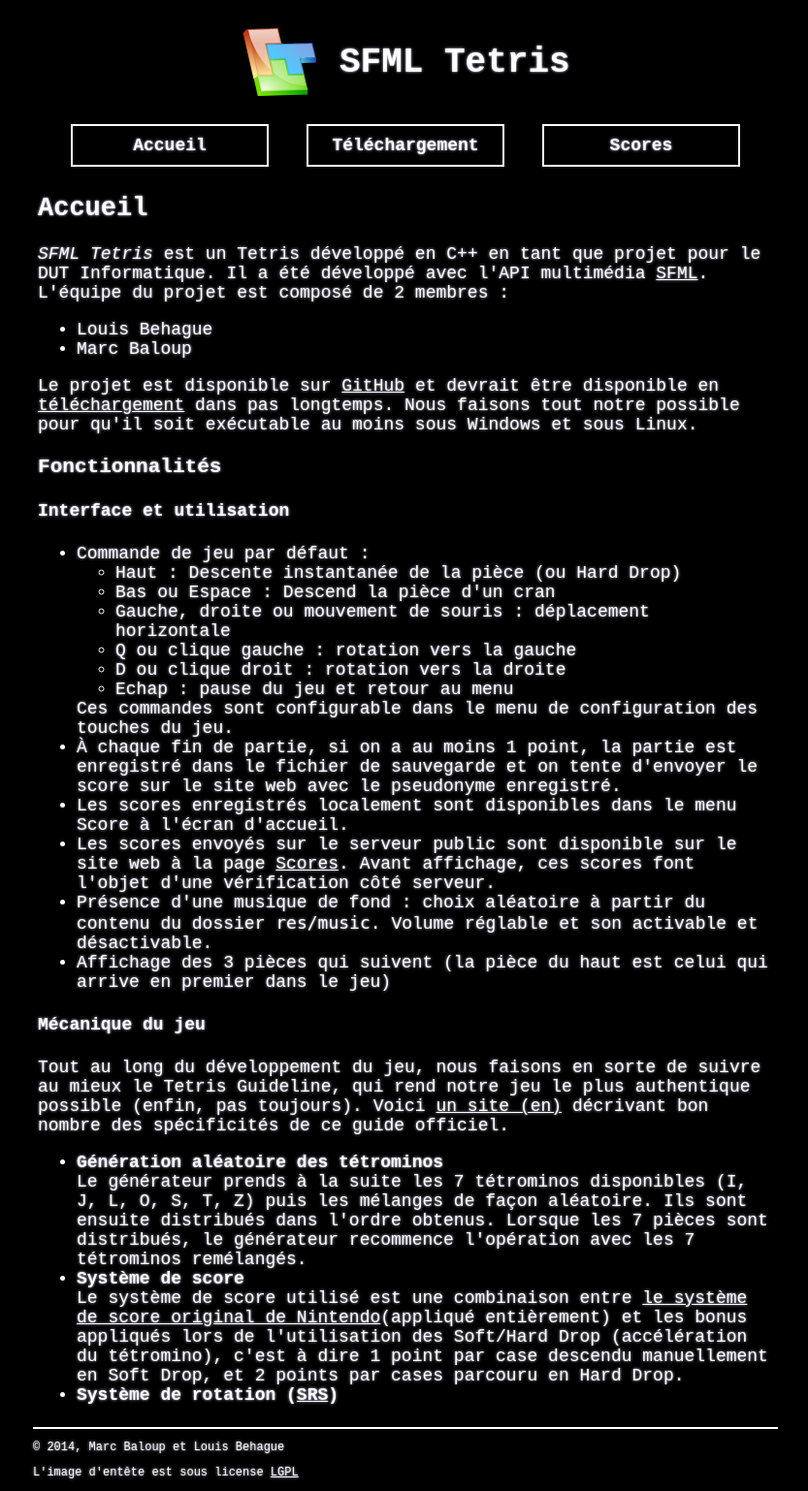
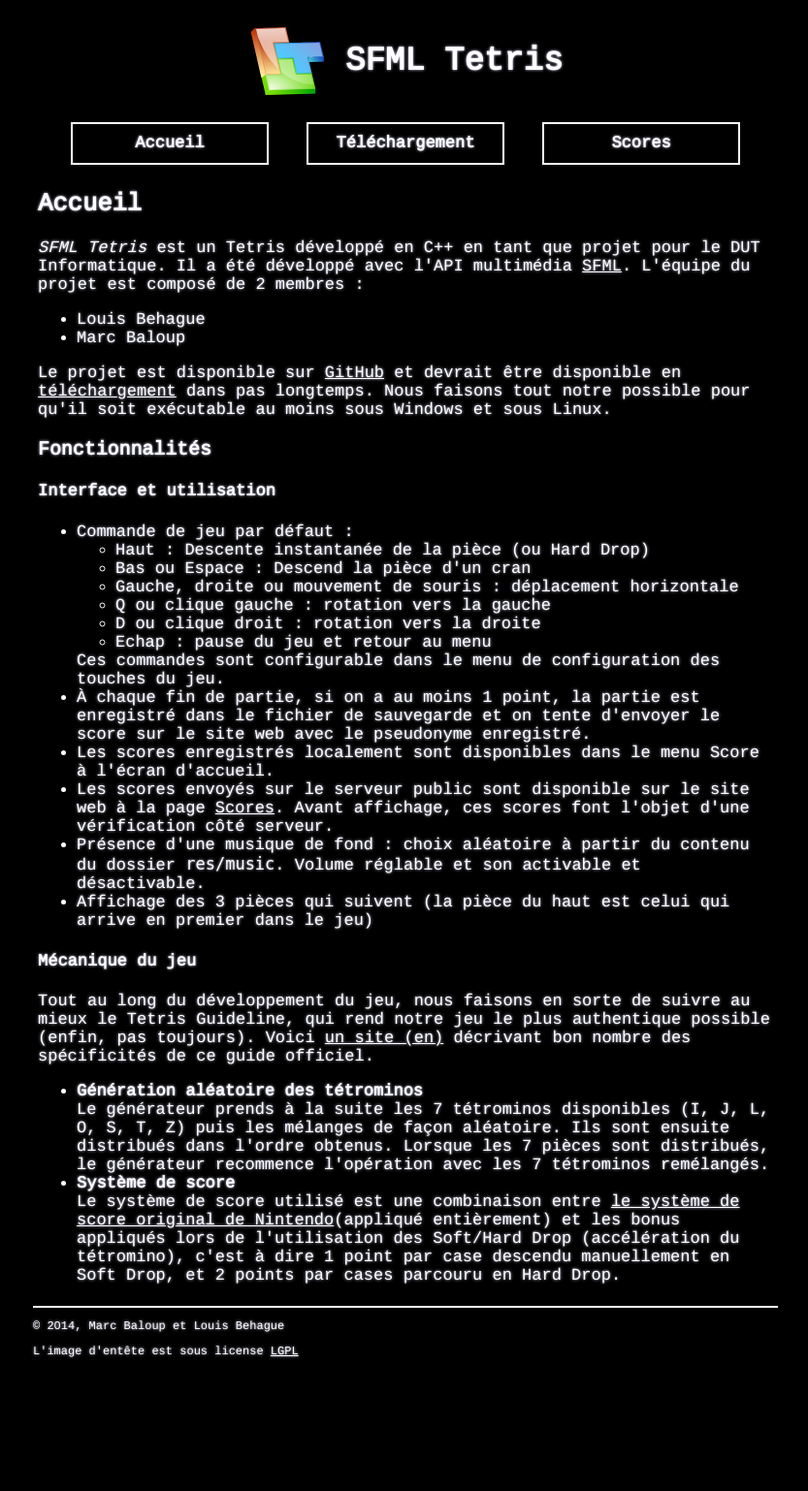
Before and after one commit to marcbal/SFMLTetris, a PHP site: page / in a window 1280 px wide. Shown: the whole page at 97% size, without its empty margins (222-1055 px from the left). After the commit the page ends 1401 px from the top, so only its background shows below. Run offline with PHP 8.4, Linux system fonts and the light colour scheme.

Commit message:
[web] Police de caractère sur le site + correctif à la page d'accueil

```diff
--- a/web/design/global.css
+++ b/web/design/global.css
@@ -1,3 +1,13 @@
+
+
+@font-face
+{
+	font-family: "Liberation Mono";
+    src: url('LiberationMono-Regular.ttf');
+}
+
+
+
 
 html
 {
@@ -10,8 +20,8 @@
 {
 	background-color: black;
 	color: white;
-	font-size: 18px;
-	font-family: 'Courier New', monospace;
+	font-size: 17px;
+	font-family: 'Liberation Mono', 'Courier New', monospace;
 	text-shadow: 0px 0px 3px #DDF;
 }
 
--- a/web/index.php
+++ b/web/index.php
@@ -47,7 +47,6 @@
 		Le système de score utilisé est une combinaison entre <a href="http://tetris.wikia.com/wiki/Scoring#Original_Nintendo_Scoring_System">le système de score
 		original de Nintendo</a>(appliqué entièrement) et les bonus appliqués lors de l'utilisation des Soft/Hard Drop (accélération du tétromino), c'est à dire
 		1 point par case descendu manuellement en Soft Drop, et 2 points par cases parcouru en Hard Drop.</li>
-	<li><b>Système de rotation (<a href="http://tetris.wikia.com/wiki/SRS">SRS</a>)</b></li>
 </ul>
 
 
```
